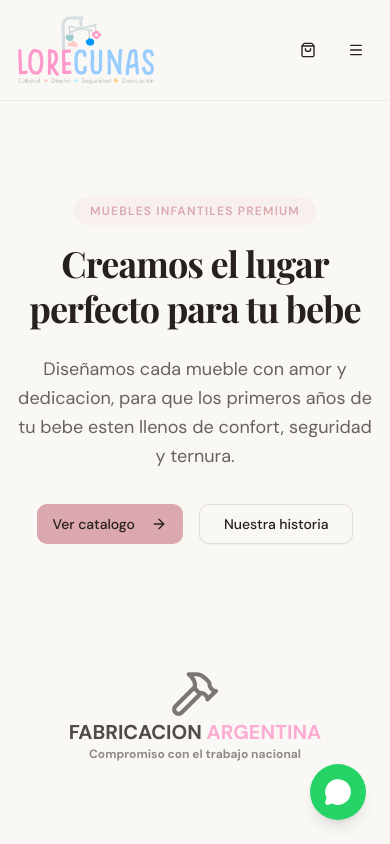
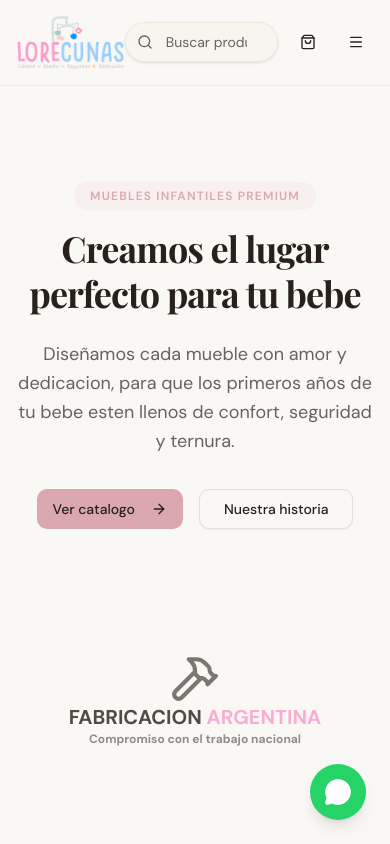
Before and after one commit to AlanOpresnik/lorecunas-new, a Next.js app: page / in a window 390 px wide. Shown: the top 844 px of the page. Built offline with nearby package versions, Linux system fonts and the light colour scheme; a web font is replaced by a local one.

Commit message:
search bar mobile

```diff
--- a/components/navbar.tsx
+++ b/components/navbar.tsx
@@ -46,7 +46,7 @@ export function Navbar() {
 
         {/* Actions */}
         <div className="flex items-center gap-3">
-          <div className="hidden md:block">
+          <div className="block">
             <SearchBar />
           </div>
           {/* Cart */}
--- a/components/whatsapp-button.tsx
+++ b/components/whatsapp-button.tsx
@@ -3,7 +3,7 @@
 import { MessageCircle } from "lucide-react"
 
 export function WhatsAppButton() {
-  const phoneNumber = "5491112345678"
+  const phoneNumber = "541158122033"
   const message = encodeURIComponent("Hola! Me gustaria consultar sobre sus muebles para bebes.")
   const url = `https://wa.me/${phoneNumber}?text=${message}`
 
```
